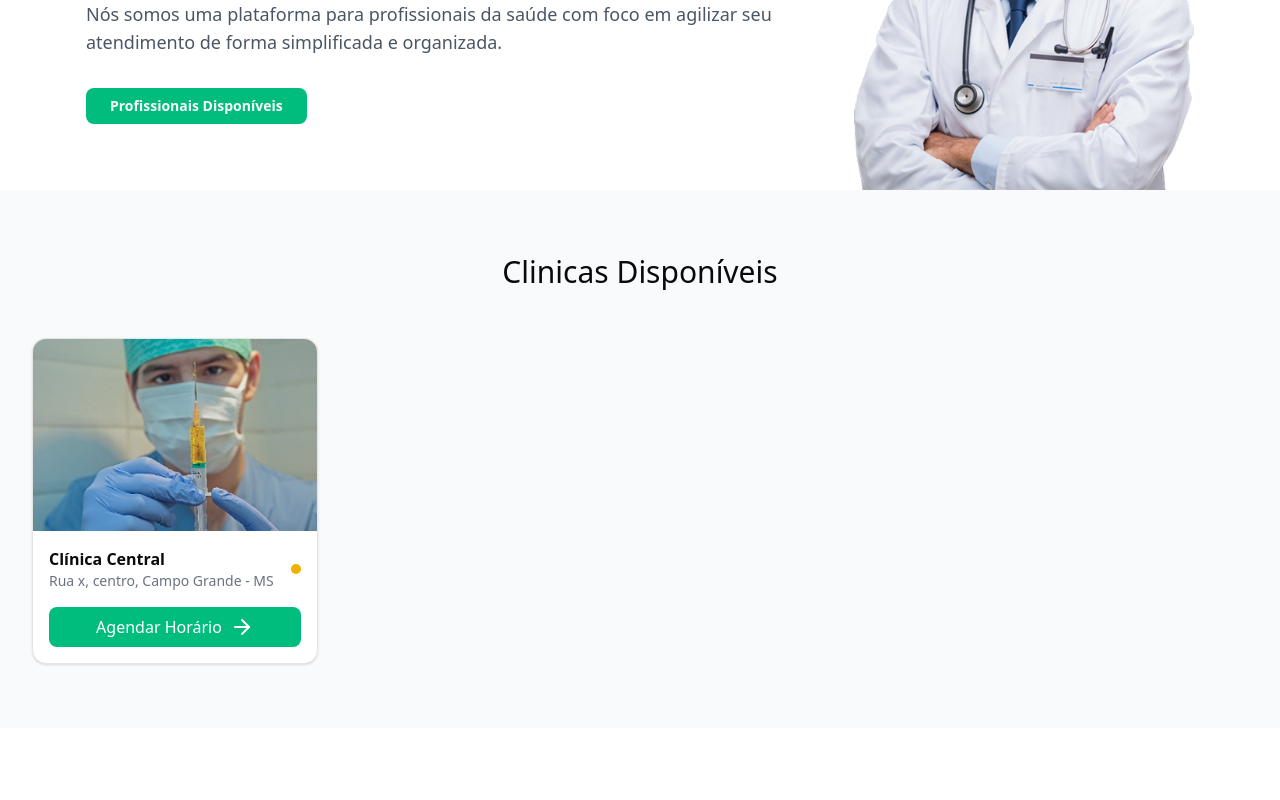
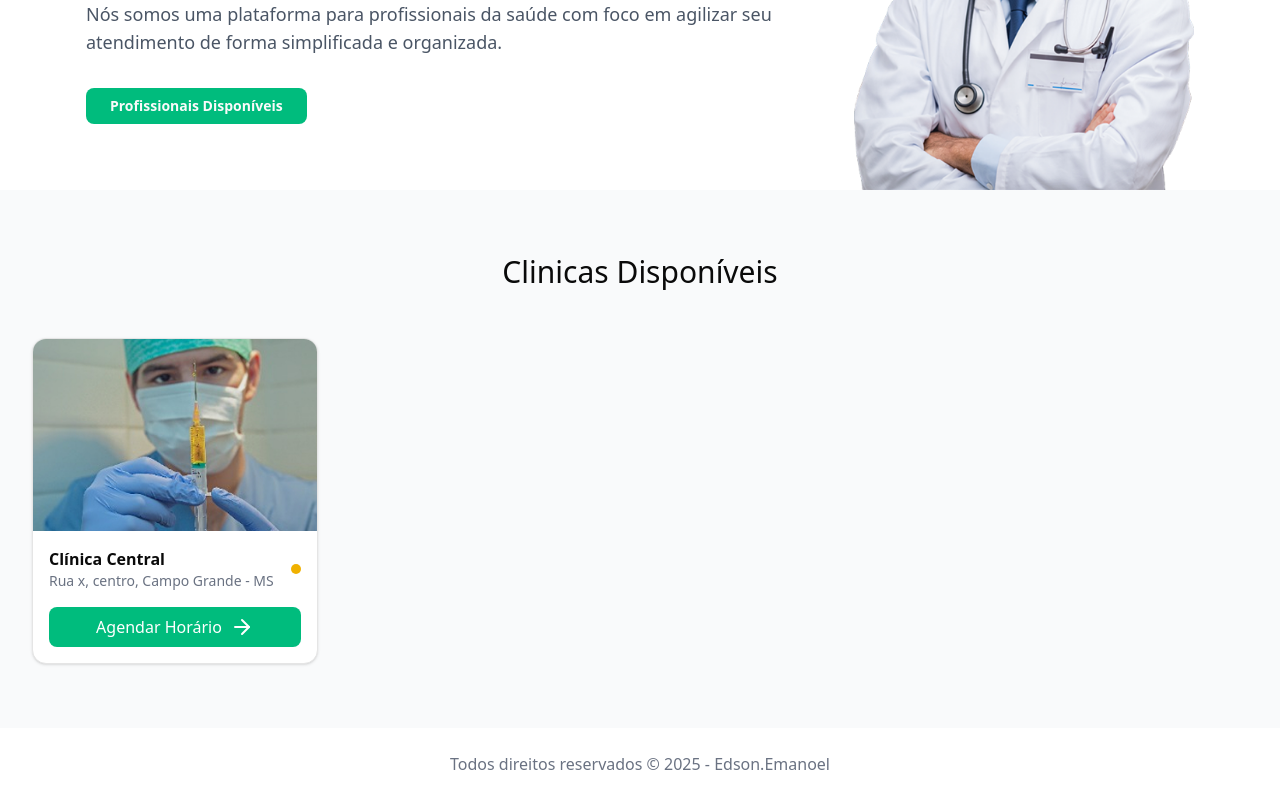
Before and after one commit to Edson-Emanoel/OdontoPro, a Next.js app: page / in a window 1280 px wide. Shown: the part 322-1122 px from the top of the page. Before the commit the page ends 1050 px from the top, so only its background shows below. Built offline with nearby package versions, Linux system fonts and the light colour scheme.

Commit message:
feat: Adicionei o componente de Footer

```diff
--- /dev/null
+++ b/src/app/(public)/_components/footer.tsx
@@ -0,0 +1,7 @@
+export function Footer(){
+    return(
+        <footer className="py-6 text-center text-gray-500 text-sm md:text-base">
+            <p>Todos direitos reservados © {new Date().getFullYear()} - <span className="cursor-pointer hover:text-blue-500 duration-700 transition-all">Edson.Emanoel</span></p>
+        </footer>
+    )
+}
--- a/src/app/(public)/page.tsx
+++ b/src/app/(public)/page.tsx
@@ -1,3 +1,4 @@
+import { Footer } from "./_components/footer";
 import { Header } from "./_components/header";
 import { Hero } from "./_components/hero";
 import { Professionals } from "./_components/professionals";
@@ -11,6 +12,7 @@
         <Hero />
 
         <Professionals />
+        <Footer />
       </div>
     </div>
   )
```
